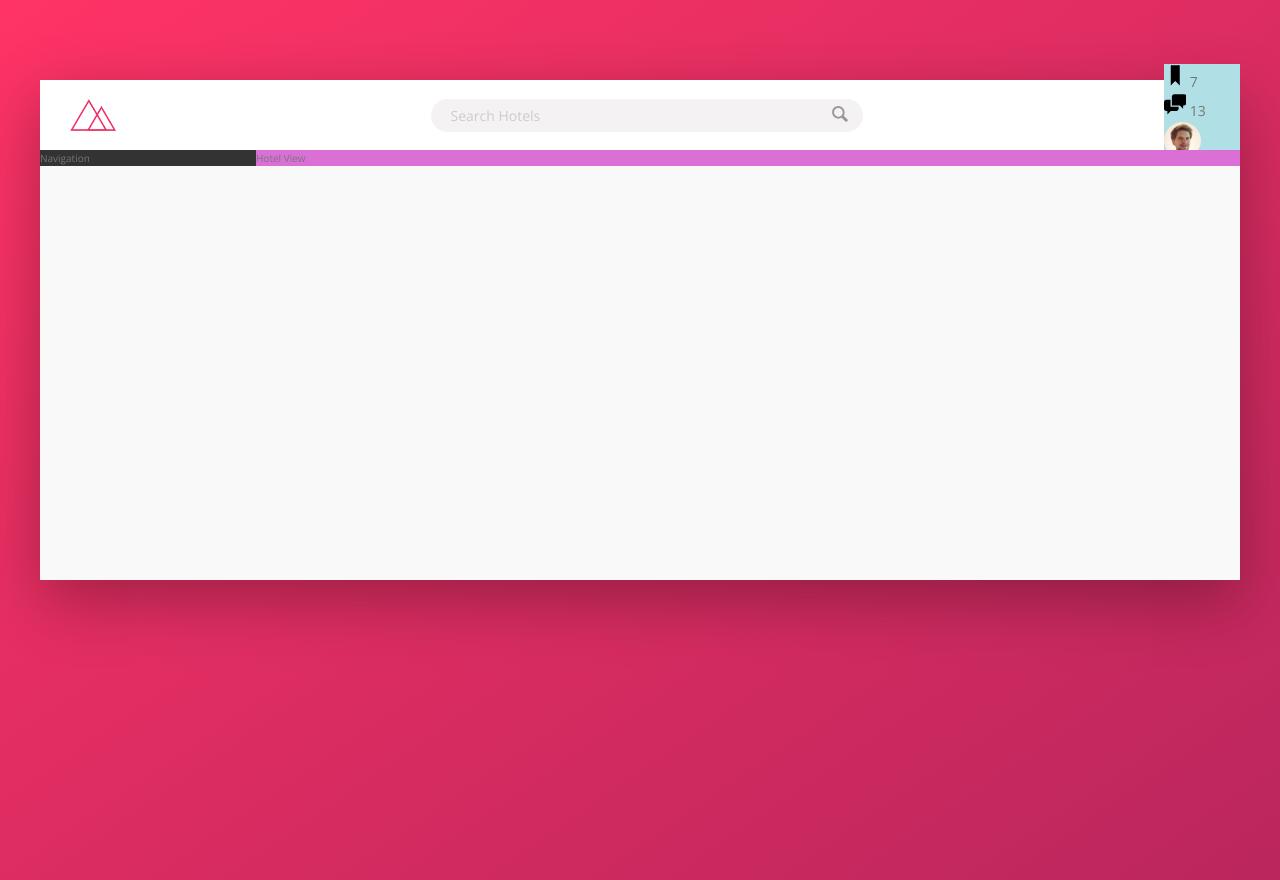
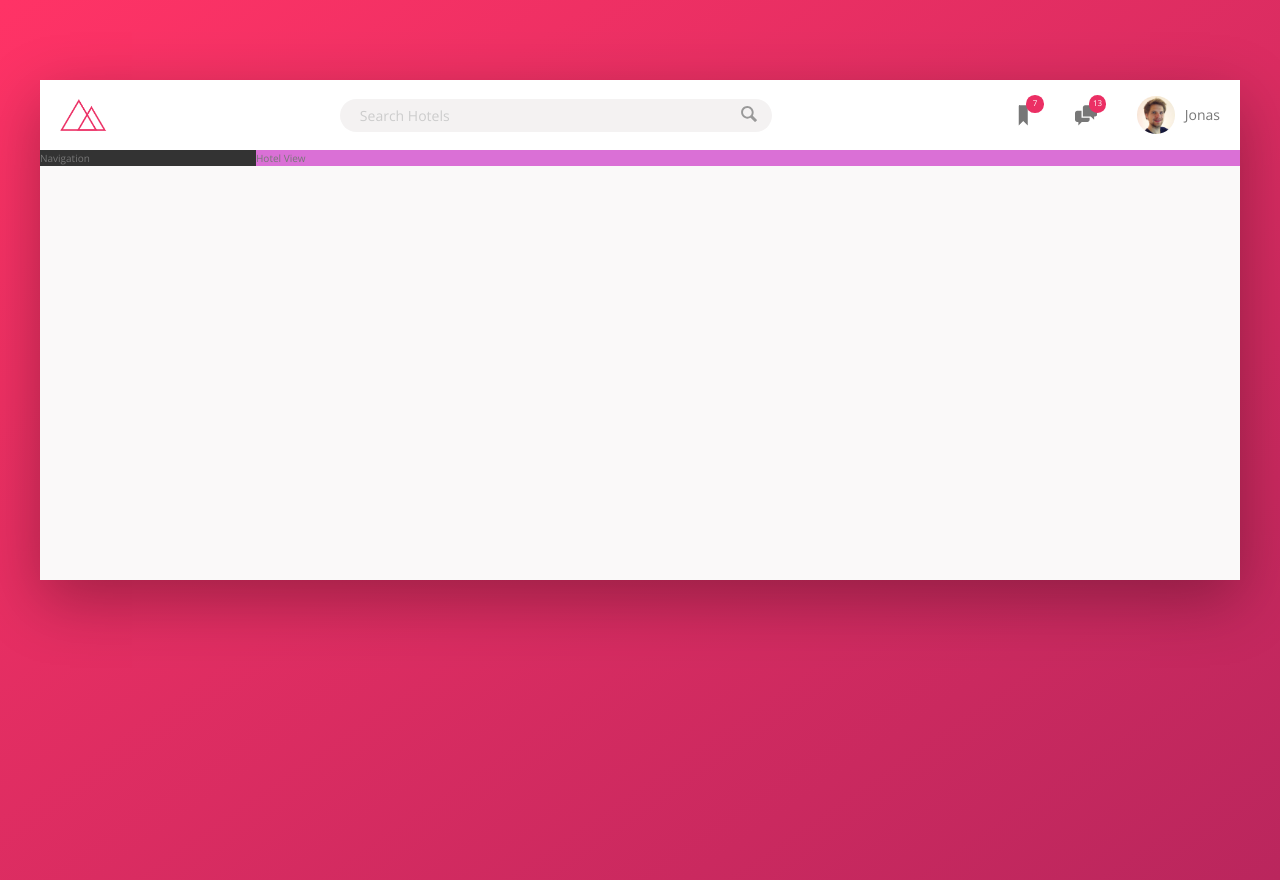
Before and after one commit to jyandell83/advanced-css-project-2, a website: page index.html in a window 1280 px wide. Drawn offline with nearby package versions, Linux system fonts and the light colour scheme.

Commit message:
style header

```diff
--- a/sass/_components.scss
+++ b/sass/_components.scss
@@ -2,7 +2,7 @@
 //LOGO
 .logo {
     height: 3.25rem;
-    margin-left: 3rem;
+    margin-left: 2rem;
 }
 
 ///////////////////////////////////////////
@@ -68,30 +68,56 @@
 //USER NAVIGATION
 
 .user-nav {
-    background-color: powderblue;
+    align-self: stretch;
+
+    display: flex;
+    align-items: center;
+
+    & > * {
+        padding: 0 2rem;
+        cursor: pointer;
+        height: 100%;
+        display: flex;
+        align-items: center;
+    }
+
+    & > *:hover {
+        background-color: var(--color-grey-light-2);
+    }
+
+
+
     &__icon-box {
-
+        position: relative;
     }
 
     &__icon {
         height: 2.25rem;
         width: 2.25rem;
+        fill: var(--color-grey-dark-2);
+
     }
 
     &__notification {
+        font-size: .8rem;
+        height: 1.75rem;
+        width: 1.75rem;
+        border-radius: 50%;
+        background-color: var(--color-primary);
+        color: #fff;
+        position: absolute;
+        top: 1.5rem;
+        right: 1.1rem;
 
-    }
-
-    &__user {
-
+        display: flex;
+        justify-content: center;
+        align-items: center;
     }
 
     &__user-photo {
         height: 3.75rem;
         border-radius: 50%;
+        margin-right: 1rem;
     }
 
-    &__user-name {
-
-    }
 }
```
Also changed, not shown: css/style.css.
